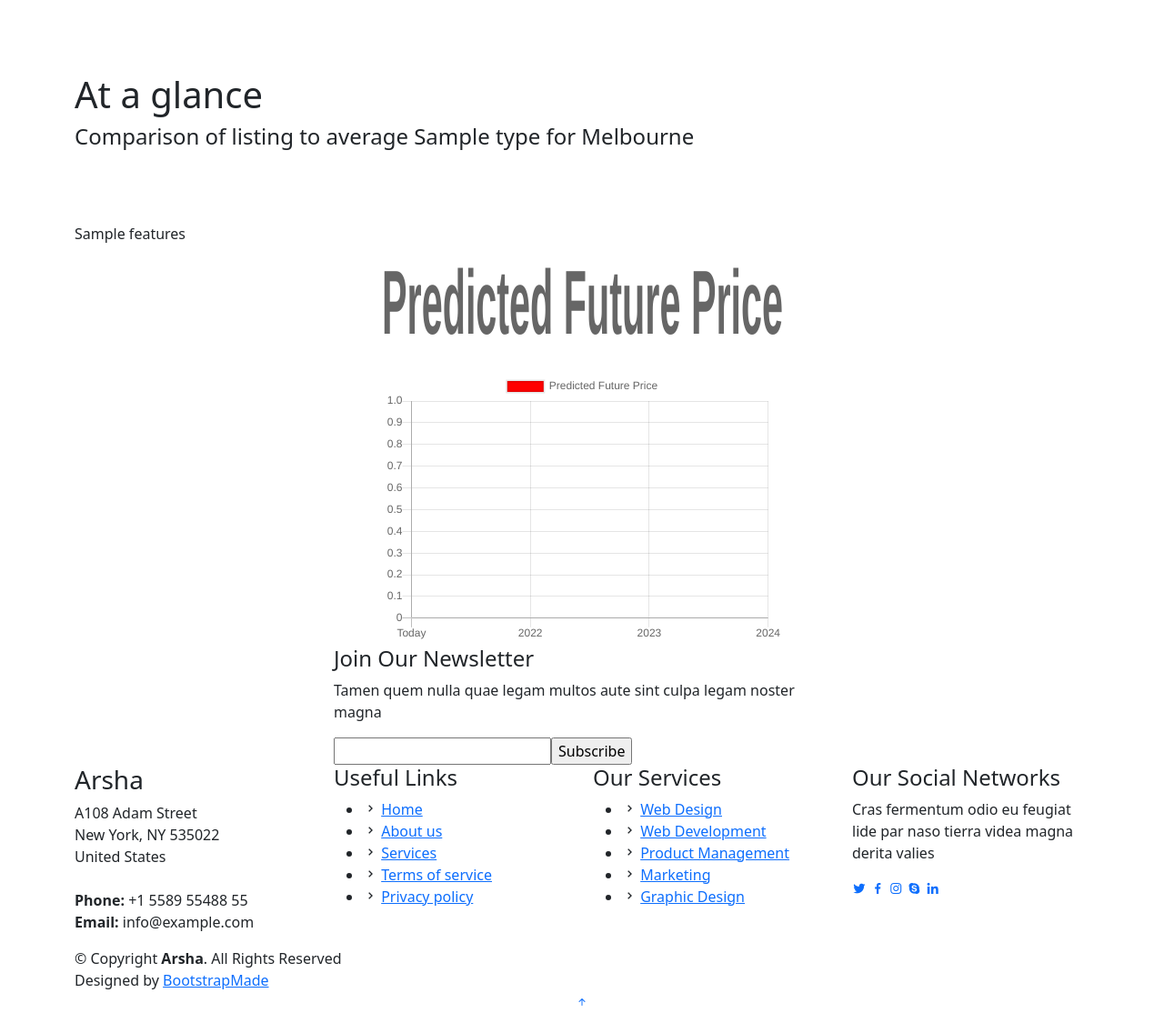
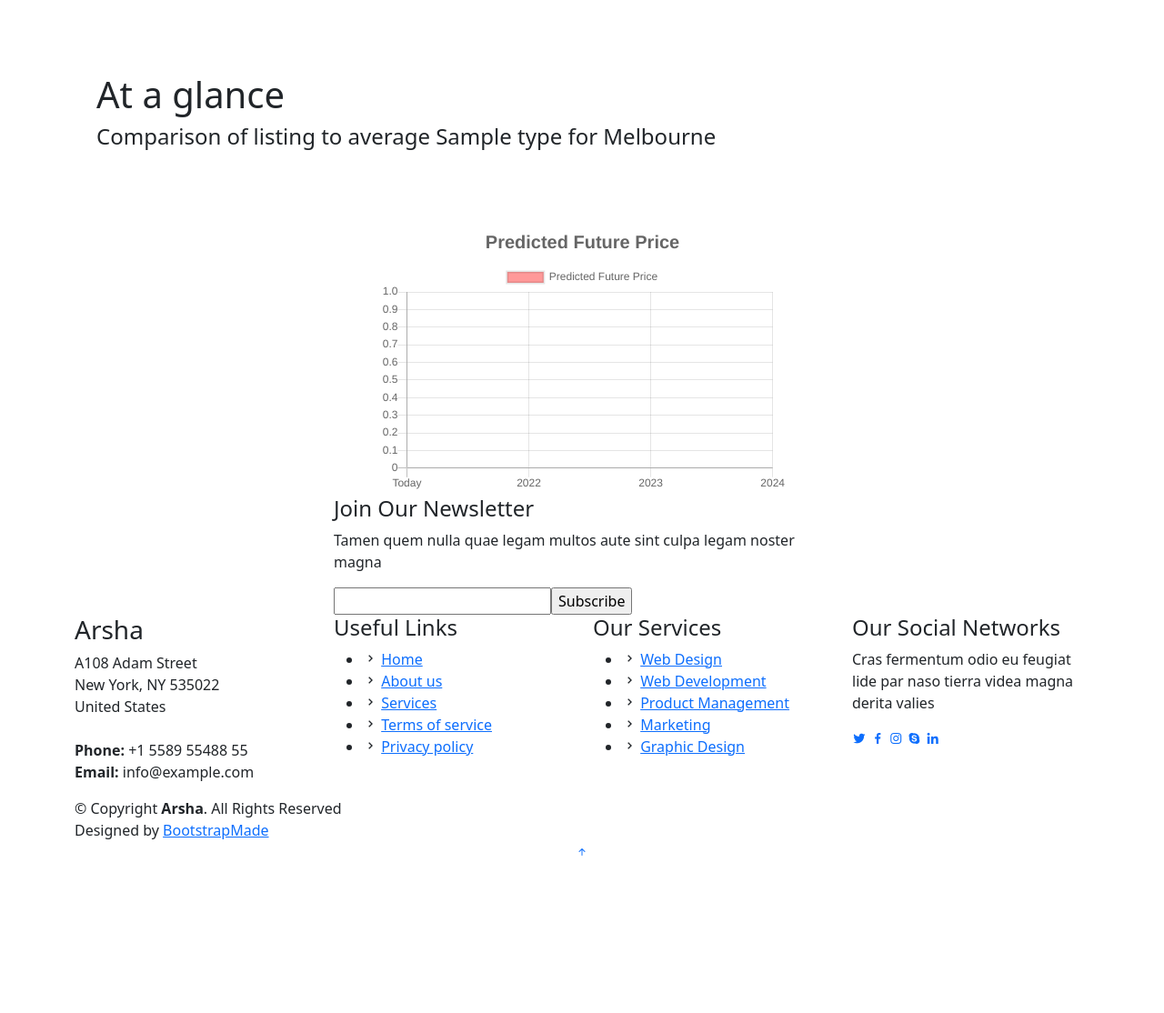
Before and after one commit to tomjp90/Final_Project, a Flask app: template templates/inner-page_prediction_template.html in a window 1280 px wide. Shown: the part 979-2093 px from the top of the page at 91% size. After the commit the page ends 1920 px from the top, so only its background shows below. Run offline with Flask 2, Linux system fonts and the light colour scheme; the template is opened without the code that fills it: most values are stand-ins (such as "Sample title", 1, 10 or a date in 2020); grey boxes marked "Sample" are stand-in pictures; some libraries are stand-ins or nearby versions.

Commit message:
cleaned plotly graph on prediction page:

```diff
--- a/app.py
+++ b/app.py
@@ -127,10 +127,11 @@
                               # read in csv file and find distance and crime based on suburb that is scraped
 
                               suburb_lower = features["suburb"].lower()
-                              distance, crime = distance_crime(suburb_lower)
+                              distance, crime, avg_increase = distance_crime(suburb_lower)
 
                               features["suburb_distance_crime"].append(round(distance,2))
                               features["suburb_distance_crime"].append(round(crime,2))
+                              features["suburb_distance_crime"].append(round(avg_increase,2))
 
                               # ------------------ PREDICTION VALUES SCALED BY MIN AND MAX VALUES --------------------------
                               # scale all values to predict
@@ -161,37 +162,64 @@
                                                       ['Rooms', 'Distance', 'Bathroom', 'Car', 'Landsize', 'Year', 'Month', 'Crime', 'Type_h', 'Type_t', 'Type_u']).T
                                     model = load("xgboost_best_model_2024.joblib")
                                     # run predict function from persist
-                                    predict = round(model.predict(X)[0])
+                                    # This value is predicted for Year 2018
+                                    predict = model.predict(X)[0]
                                     # format value predicted
                                     prediction_formated = f"{predict:,}"
-                                    # append values to features
-                                    features["prediction"].append(predict)
-                                    features["predict_format"].append(prediction_formated)
+
+                                    # Average % increase for the last 10 year ------------------------------------
+                                    inc_avg = 1 + (features["suburb_distance_crime"][2])/100
+                                    #---2019 ------- PREDICTED VALUE
+                                    pred_2019 = predict * inc_avg
+                                    #---2020
+                                    pred_2020 = pred_2019 * inc_avg
+                                    #---2021
+                                    pred_2021 = round(pred_2020 * inc_avg)
+                                    pred_2021_f = f"{pred_2021:,}"
+                                    features["prediction"].append(pred_2021)
+                                    features["predict_format"].append(pred_2021_f)
+                                    #---2022
+                                    pred_2022 = round(pred_2021 * inc_avg)
+                                    pred_2022_f = f"{pred_2022 :,}"
+                                    features["future_predict"].append(pred_2022)
+                                    features["future_predict_format"].append(pred_2022_f)
+                                    #---2023
+                                    pred_2023 = round(pred_2022 * inc_avg)
+                                    pred_2023_f = f"{pred_2023:,}"
+                                    features["future_predict"].append(pred_2023)
+                                    features["future_predict_format"].append(pred_2023_f)
+                                    #---2024
+                                    pred_2024 = round(pred_2023 * inc_avg)
+                                    pred_2024_f = f"{pred_2024:,}"
+                                    features["future_predict"].append(pred_2024)
+                                    features["future_predict_format"].append(pred_2024_f)
+
+
 
                                     #------------------------------------ FUTURE PREDICTION - NEXT 3 YEARS ------------------------------------------
-                                    predict_1 = ((float(features["year"]) + 1) - 2016)/(2024-2016)
-                                    X1 = pd.DataFrame([Rooms, Distance, Bathrooms, Cars, Landsize, predict_1, Month, Crime, Type_h, Type_t, Type_u],
-                                                      ['Rooms', 'Distance', 'Bathroom', 'Car', 'Landsize', 'Year', 'Month', 'Crime', 'Type_h', 'Type_t', 'Type_u']).T
-                                    predict1 = round(predict_value(X1)[0])
-                                    prediction_formated1 = f"{predict1:,}"
-                                    features["future_predict_format"].append(prediction_formated1)
-                                    features["future_predict"].append(predict1)
+                                    # predict_1 = ((float(features["year"]) + 1) - 2016)/(2024-2016)
+                                    # X1 = pd.DataFrame([Rooms, Distance, Bathrooms, Cars, Landsize, predict_1, Month, Crime, Type_h, Type_t, Type_u],
+                                    #                   ['Rooms', 'Distance', 'Bathroom', 'Car', 'Landsize', 'Year', 'Month', 'Crime', 'Type_h', 'Type_t', 'Type_u']).T
+                                    # predict1 = round(predict_value(X1)[0])
+                                    # prediction_formated1 = f"{predict1:,}"
+                                    # features["future_predict_format"].append(prediction_formated1)
+                                    # features["future_predict"].append(predict1)
 
-                                    predict_2 = ((float(features["year"]) + 2) - 2016)/(2024-2016)
-                                    X2 = pd.DataFrame([Rooms, Distance, Bathrooms, Cars, Landsize, predict_2, Month, Crime, Type_h, Type_t, Type_u],
-                                                      ['Rooms', 'Distance', 'Bathroom', 'Car', 'Landsize', 'Year', 'Month', 'Crime', 'Type_h', 'Type_t', 'Type_u']).T
-                                    predict2 = round(predict_value(X1)[0])
-                                    prediction_formated2 = f"{predict2:,}"
-                                    features["future_predict_format"].append(prediction_formated2)
-                                    features["future_predict"].append(predict2)
+                                    # predict_2 = ((float(features["year"]) + 2) - 2016)/(2024-2016)
+                                    # X2 = pd.DataFrame([Rooms, Distance, Bathrooms, Cars, Landsize, predict_2, Month, Crime, Type_h, Type_t, Type_u],
+                                    #                   ['Rooms', 'Distance', 'Bathroom', 'Car', 'Landsize', 'Year', 'Month', 'Crime', 'Type_h', 'Type_t', 'Type_u']).T
+                                    # predict2 = round(predict_value(X1)[0])
+                                    # prediction_formated2 = f"{predict2:,}"
+                                    # features["future_predict_format"].append(prediction_formated2)
+                                    # features["future_predict"].append(predict2)
 
-                                    predict_3 = ((float(features["year"]) + 3) - 2016)/(2024-2016)
-                                    X3 = pd.DataFrame([Rooms, Distance, Bathrooms, Cars, Landsize, predict_3, Month, Crime, Type_h, Type_t, Type_u],
-                                                      ['Rooms', 'Distance', 'Bathroom', 'Car', 'Landsize', 'Year', 'Month', 'Crime', 'Type_h', 'Type_t', 'Type_u']).T
-                                    predict3 = round(predict_value(X1)[0])
-                                    prediction_formated3 = f"{predict3:,}"
-                                    features["future_predict_format"].append(prediction_formated3)
-                                    features["future_predict"].append(predict3)
+                                    # predict_3 = ((float(features["year"]) + 3) - 2016)/(2024-2016)
+                                    # X3 = pd.DataFrame([Rooms, Distance, Bathrooms, Cars, Landsize, predict_3, Month, Crime, Type_h, Type_t, Type_u],
+                                    #                   ['Rooms', 'Distance', 'Bathroom', 'Car', 'Landsize', 'Year', 'Month', 'Crime', 'Type_h', 'Type_t', 'Type_u']).T
+                                    # predict3 = round(predict_value(X1)[0])
+                                    # prediction_formated3 = f"{predict3:,}"
+                                    # features["future_predict_format"].append(prediction_formated3)
+                                    # features["future_predict"].append(predict3)
                                     #==========================================================================================
 
                                     # return prediction if everything scraped and predicted correctly
--- a/match_csvs.py
+++ b/match_csvs.py
@@ -34,4 +34,4 @@
                   crime  = row["Crime"]
                   avg_increase = row["Average_increase"]
 
-      return(distance, crime)
+      return(distance, crime, avg_increase)
--- a/model/persist.py
+++ b/model/persist.py
@@ -3,14 +3,14 @@
 
 
 #---------------------- LOAD MODELS   -----------------------------------
-MODEL_PATH = "model/xgboost_best_model_2024.joblib"
+MODEL_PATH = "xgboost_best_model_2024.joblib"
 
 def load_model():
 
       return load(MODEL_PATH)
 
 
-MODEL_PATH_NL = "model/final_model_no_landsize.joblib"
+MODEL_PATH_NL = "final_model_no_landsize.joblib"
 
 def load_model_NL():
 
--- a/templates/inner-page_prediction_template.html
+++ b/templates/inner-page_prediction_template.html
@@ -83,7 +83,7 @@
 
     <!-- ======= Breadcrumbs ======= -->
     <section id="breadcrumbs" class="breadcrumbs">
-      <div class="container">
+
 
         <ol>
           <li><a href="index.html">Home</a></li>
@@ -97,6 +97,12 @@
 
     <!----------------------------------------THIS IS THE CONTENT NEEDED ----------------------------------------->
     <section class="inner-page">
+      <div class="footer-newsletter">
+            <div class="container">
+              <div class="row justify-content-center">
+                <div class="col-lg-12">
+
+
       <div class="container">
 
         <form action = "/predict" method = "post">
@@ -141,7 +147,12 @@
           <br>
           <br>
 
-          {{features}}
+                  </div>
+            </div>
+      </div>
+</div>
+
+
 
 
 
@@ -155,7 +166,7 @@
               <div class="row justify-content-center">
                 <div class="col-lg-5">
 
-                        <canvas id="bar-chart" width="400" height="400"
+                        <canvas id="bar-chart" width="600" height="400"
                         style="display: block; height: 30px; width: 60px;"></canvas>
 
                         <script>
@@ -173,7 +184,7 @@
                                                 data: [startYear, secondYear, thirdYear, fourthYear],
 
                                                 spanGaps: true,
-                                                backgroundColor: 'red'
+                                                backgroundColor: 'rgb(255,0,0,0.4)'
                                     }]
                                     }
                                     // get chart canvas
@@ -197,13 +208,13 @@
                                                                                     [{
                                                                                           ticks:
                                                                                           {
-                                                                                                beginAtZero: true
+                                                                                                beginAtZero: false
                                                                                           }
                                                                                     }]
                                                                         },
                                                                         title: {
 
-                                                                              fontSize: 100,
+                                                                              fontSize: 20,
                                                                                     display: true,
                                                                                     text: 'Predicted Future Price'
 
```
